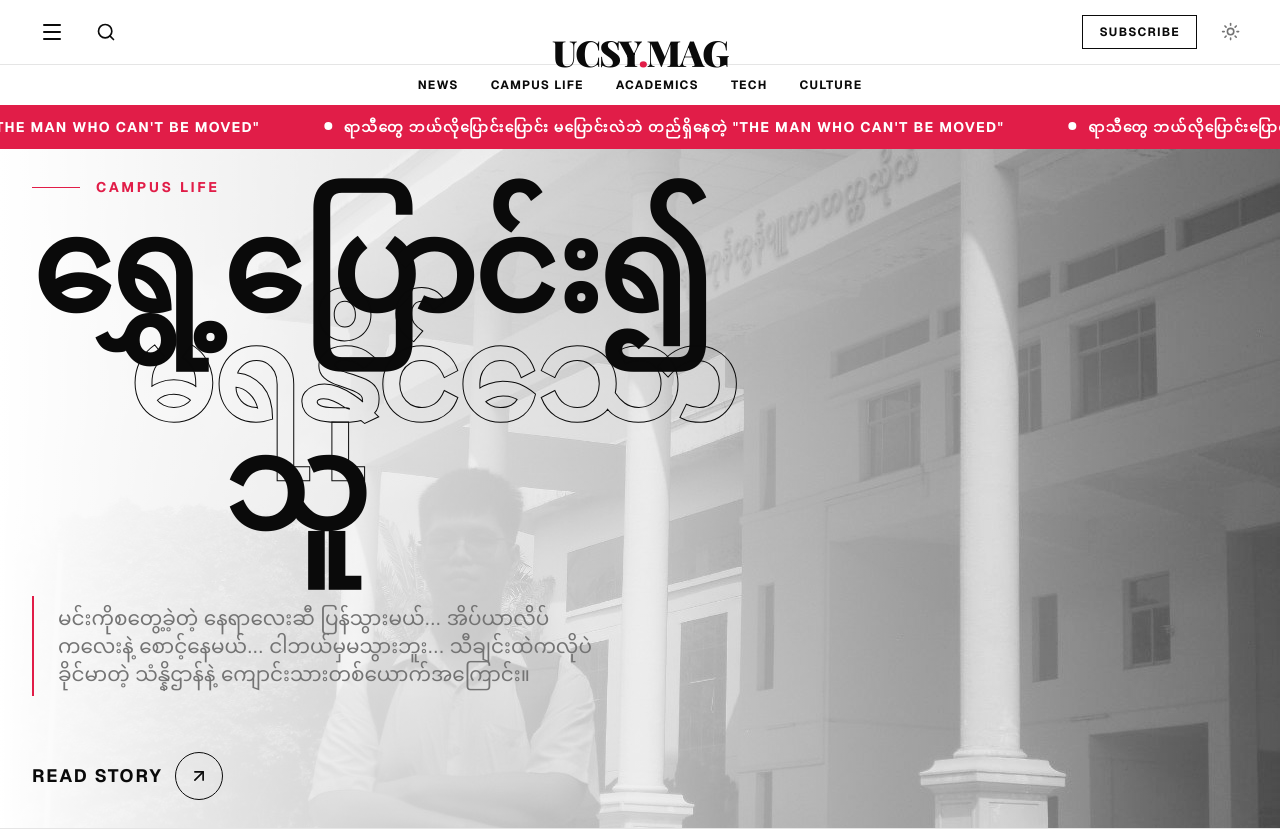
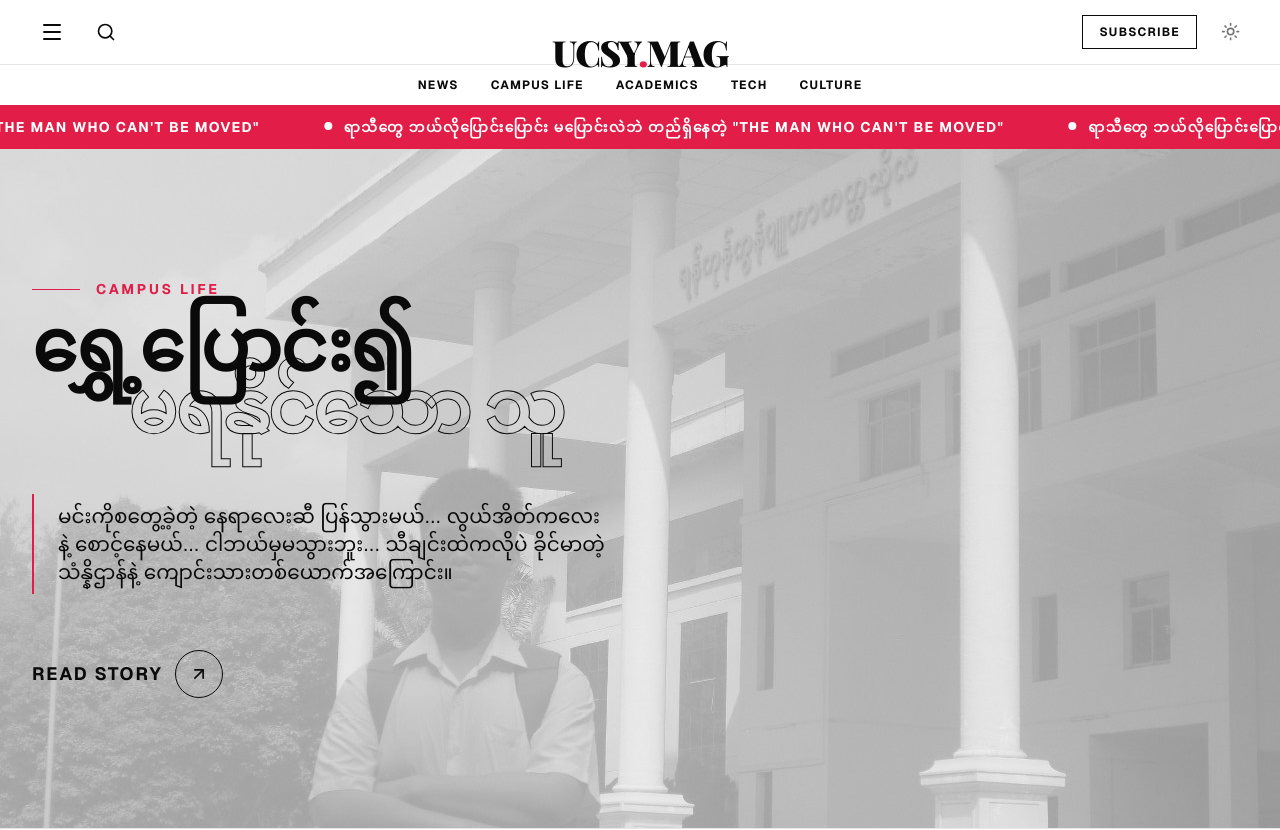
Before and after one commit to Hein-HtetSan/ucsy-magazine, a Next.js app: page / in a window 1280 px wide. Shown: the top 830 px of the page. Built offline with nearby package versions, Linux system fonts and the light colour scheme; a web font is replaced by a local one.

Commit message:
color changed

```diff
--- a/src/app/page.tsx
+++ b/src/app/page.tsx
@@ -9,7 +9,7 @@ import { ArrowRight, ArrowUpRight } from "lucide-react";
 const FEATURED_POST = {
   title: "ရွှေ့ပြောင်း၍မရနိုင်သောသူ: ပြည့်ဖြိုးမောင်",
   subtitle: "UCSY ၏ ဒဏ္ဍာရီတစ်ပါး",
-  excerpt: "မင်းကိုစတွေ့ခဲ့တဲ့ နေရာလေးဆီ ပြန်သွားမယ်... အိပ်ယာလိပ်ကလေးနဲ့ စောင့်နေမယ်... ငါဘယ်မှမသွားဘူး... သီချင်းထဲကလိုပဲ ခိုင်မာတဲ့ သံန္နိဌာန်နဲ့ ကျောင်းသားတစ်ယောက်အကြောင်း။",
+  excerpt: "မင်းကိုစတွေ့ခဲ့တဲ့ နေရာလေးဆီ ပြန်သွားမယ်... လွယ်အိတ်ကလေးနဲ့ စောင့်နေမယ်... ငါဘယ်မှမသွားဘူး... သီချင်းထဲကလိုပဲ ခိုင်မာတဲ့ သံန္နိဌာန်နဲ့ ကျောင်းသားတစ်ယောက်အကြောင်း။",
   category: "Campus Life",
   author: "The Script (Fan)",
   date: "Oct 24, 2023",
@@ -97,10 +97,10 @@ export default function Home() {
                 src={FEATURED_POST.image}
                 alt={FEATURED_POST.title}
                 fill
-                className="object-cover opacity-90 dark:opacity-60 grayscale hover:grayscale-0 transition-all duration-1000 ease-in-out"
+                className="object-cover opacity-50 dark:opacity-60 grayscale hover:grayscale-0 transition-all duration-1000 ease-in-out"
                 priority
               />
-              <div className="absolute inset-0 bg-gradient-to-r from-background via-background/60 to-transparent"></div>
+              <div className="absolute inset-0 bg-gradient-to-r from-background via-background/60 to-transparent opacity-20"></div>
           </div>
 
           <div className="container mx-auto px-4 sm:px-8 relative z-10 grid grid-cols-12 gap-8 h-full">
@@ -109,12 +109,11 @@ export default function Home() {
                     <span className="h-[1px] w-12 bg-primary"></span>
                     <span className="text-sm font-bold uppercase tracking-[0.2em] text-primary">{FEATURED_POST.category}</span>
                 </div>
-                <h1 className="text-6xl md:text-8xl lg:text-9xl font-black font-burmese leading-[0.85] tracking-tighter mix-blend-difference text-foreground lg:whitespace-nowrap">
+                <h3 className="text-5xl md:text-7xl lg:text-7xl font-black font-burmese leading-[0.85] tracking-tighter mix-blend-difference text-foreground lg:whitespace-nowrap">
                     ရွှေ့ပြောင်း၍ <br/>
-                    <span className="text-outline lg:ml-24">မရနိုင်သော</span> <br/>
-                    <span className="lg:ml-48">သူ</span>
-                </h1>
-                <p className="text-lg md:text-xl text-muted-foreground max-w-xl border-l-2 border-primary pl-6 py-2 mt-8 font-burmese">
+                    <span className="text-outline lg:ml-24">မရနိုင်သော သူ</span> <br/>
+                </h3>
+                <p className="text-lg md:text-xl max-w-xl border-l-2 border-primary pl-6 py-2 mt-8 font-burmese">
                     {FEATURED_POST.excerpt}
                 </p>
                 <div className="pt-8">
```
